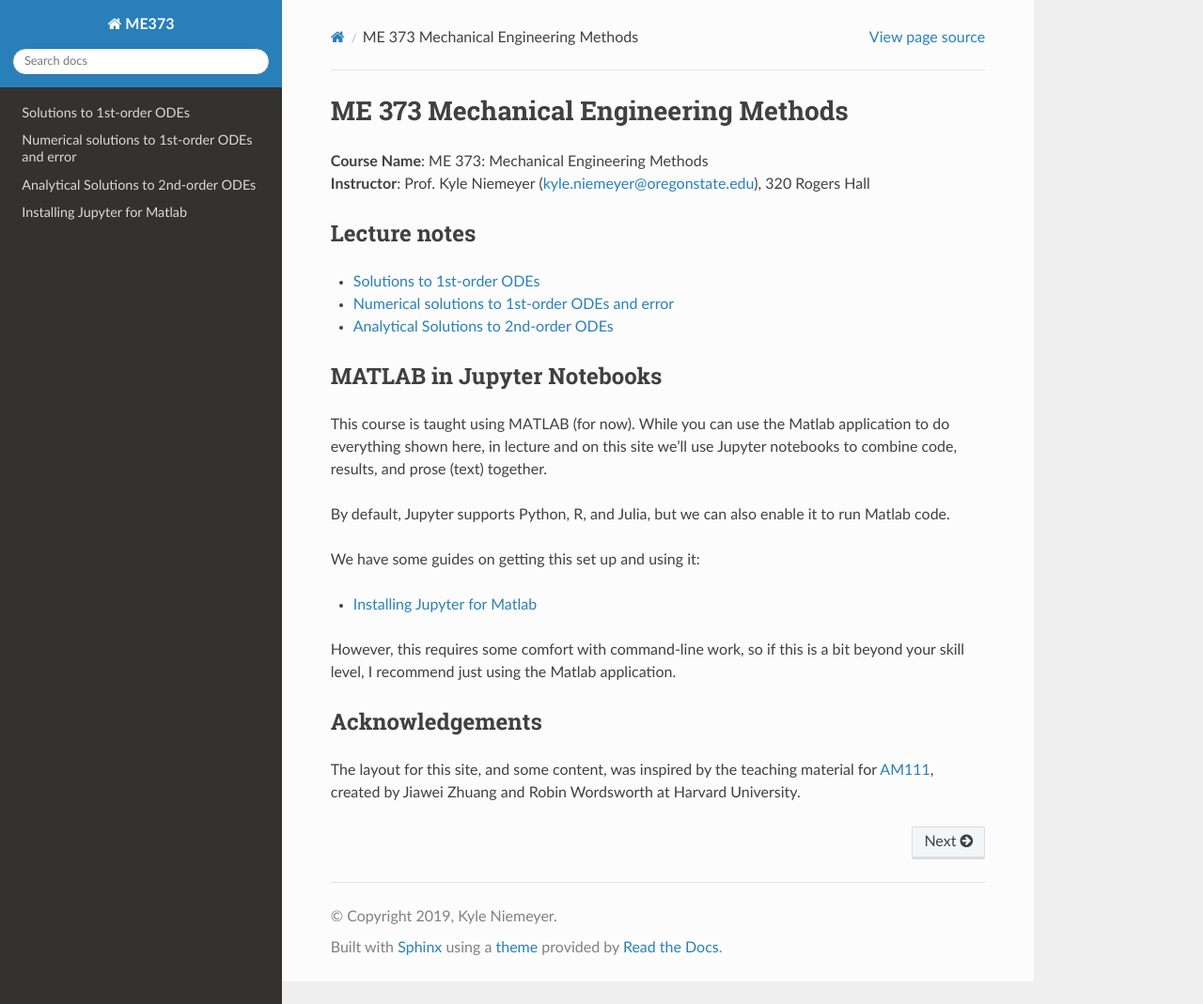
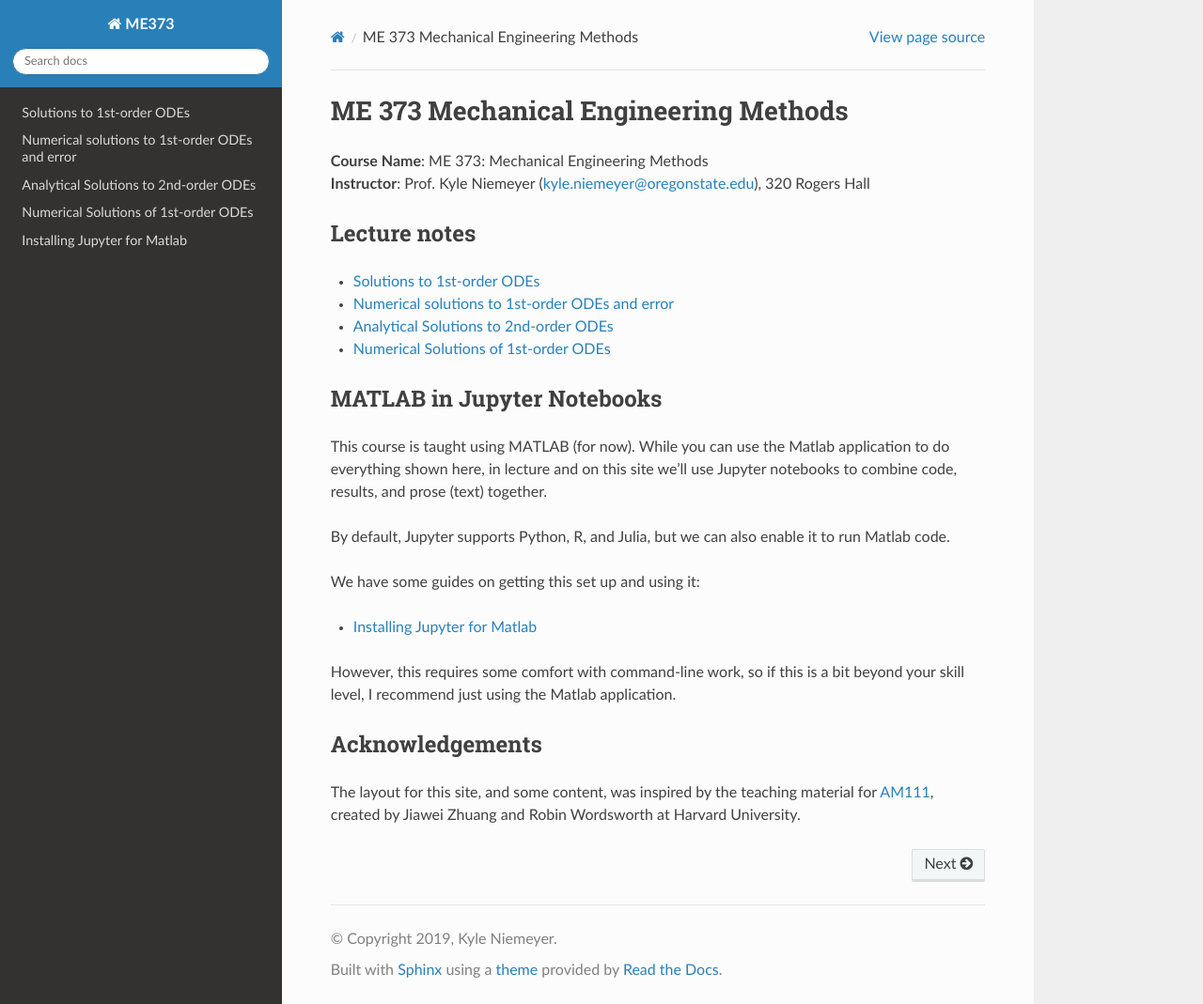
Before and after one commit to kyleniemeyer/ME373, a Sphinx documentation site: the page built from docs/index.rst, in a window 1280 px wide and 1069 px high. Shown: the whole window at 94% size. Built offline with Sphinx 7.4.7 and the Read the Docs theme 2.0.0, drawn with Linux system fonts in a browser that asks for light colours.

Commit message:
adds 1st-order ODE module

```diff
--- a/docs/index.rst
+++ b/docs/index.rst
@@ -19,6 +19,7 @@ Lecture notes
    review-first-order.ipynb
    numerical-solution-error.ipynb
    second-order-ODEs-analytical.ipynb
+   first-order-numerical.ipynb
 
 MATLAB in Jupyter Notebooks
 ---------------------------
```
Also changed, not shown: docs/first-order-numerical.ipynb (added).
